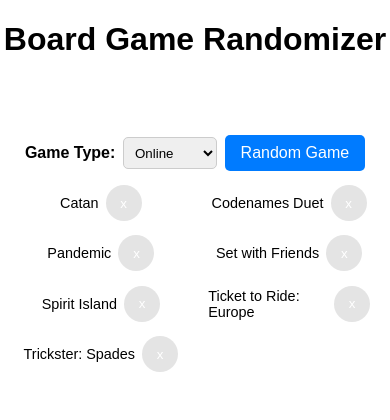
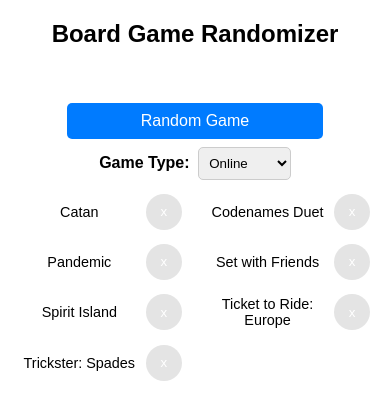
Before and after one commit to mike-bytes/board-game-randomizer, a Vue app: page / in a window 390 px wide. Shown: the top 420 px of the page. Built offline with nearby package versions, Linux system fonts and the light colour scheme.

Commit message:
Adjustments for mobile layout and moving parts around for better visual look

```diff
--- a/src/App.vue
+++ b/src/App.vue
@@ -233,16 +233,10 @@
 
 <template>
   <div class="page">
-    <h1>Board Game Randomizer</h1>
+    <label class="title">Board Game Randomizer</label>
     <div class="header-section">
       <label class="choosing-label">{{ chosenGame }}</label>
       <div class="game-type-wrapper">
-        <label class="game-type-label"> Game Type: </label>
-        <select v-model="gameTypeChoice" @change="changeGameType">
-          <option value="Online">Online</option>
-          <option value="In Person">In Person</option>
-          <option value="Custom">Custom</option>
-        </select>
         <button
           class="random-button"
           @click="randomizeGame"
@@ -250,6 +244,12 @@
         >
           Random Game
         </button>
+        <label class="game-type-label"> Game Type: </label>
+        <select v-model="gameTypeChoice" @change="changeGameType">
+          <option value="Online">Online</option>
+          <option value="In Person">In Person</option>
+          <option value="Custom">Custom</option>
+        </select>
         <button
           v-if="
             removedGames.length > 0 ||
@@ -297,7 +297,7 @@
 
       <div class="games-custom-picker">
         <div
-          class="custom-games"
+          class="custom-game-item"
           v-for="game in sortedAvailableGames"
           :key="game"
         >
@@ -315,7 +315,11 @@
 
 <style lang="scss">
 $chosen-colour: #007bff;
-
+*,
+*::before,
+*::after {
+  box-sizing: border-box;
+}
 body {
   margin: 0;
   padding: 0;
@@ -331,10 +335,12 @@
   flex-direction: column;
   min-height: 100vh;
 
-  h1 {
+  .title {
+    font-size: clamp(1.5rem, 5vw, 3rem);
     text-align: center;
+    font-weight: bold;
+    margin: 20px 0;
   }
-
   .header-section {
     display: flex;
     flex-direction: column;
@@ -343,11 +349,10 @@
 
     .choosing-label {
       height: 1em;
-      padding: 10px;
-      color: $chosen-colour;
       font-weight: bold;
       font-size: clamp(1.2rem, 4vw, 2rem);
       text-align: center;
+      color: $chosen-colour;
     }
     .game-type-wrapper {
       display: flex;
@@ -416,18 +421,19 @@
     padding: 20px;
 
     .game-item {
-      display: flex;
+      display: grid;
+      grid-template-columns: 1fr auto;
       position: relative;
       align-items: center;
       justify-content: center;
       gap: 0.5em;
       padding: 4px 10px;
       min-height: 22px;
+      text-align: center;
 
       &.chosen {
         color: $chosen-colour;
         font-weight: bold;
-        font-size: 1.2em;
         animation: winner 0.3s ease;
       }
 
@@ -456,7 +462,7 @@
     background-color: #d3d3d3;
     padding: 20px;
     max-height: 33vh;
-    overflow-y: scroll;
+    overflow-y: auto;
     padding-bottom: 3em;
 
     .games-custom-picker {
@@ -464,11 +470,13 @@
       grid-template-columns: repeat(auto-fit, minmax(140px, 1fr));
       gap: 0.5em;
 
-      .custom-games {
-        display: flex;
+      .custom-game-item {
+        display: grid;
+        grid-template-columns: 1fr auto;
         align-items: center;
         justify-content: center;
         gap: 0.5em;
+        text-align: center;
       }
     }
 
@@ -493,6 +501,11 @@
         justify-content: center;
         font-weight: bold;
       }
+      select {
+        padding: 0.5em;
+        border-radius: 5px;
+        border: 1px solid #ccc;
+      }
     }
   }
 
@@ -507,7 +520,10 @@
   }
   .game-enter-active,
   .game-leave-active {
-    transition: all 0.2s ease;
+    // transition: all 0.2s ease;
+    transition:
+      opacity 0.2s ease,
+      transform 0.2s ease;
   }
 
   @keyframes winner {
@@ -538,6 +554,10 @@
     .game-item {
       font-size: 0.9em;
     }
+    .random-button {
+      width: 75%;
+      max-width: 280px;
+    }
   }
 }
 </style>
```
